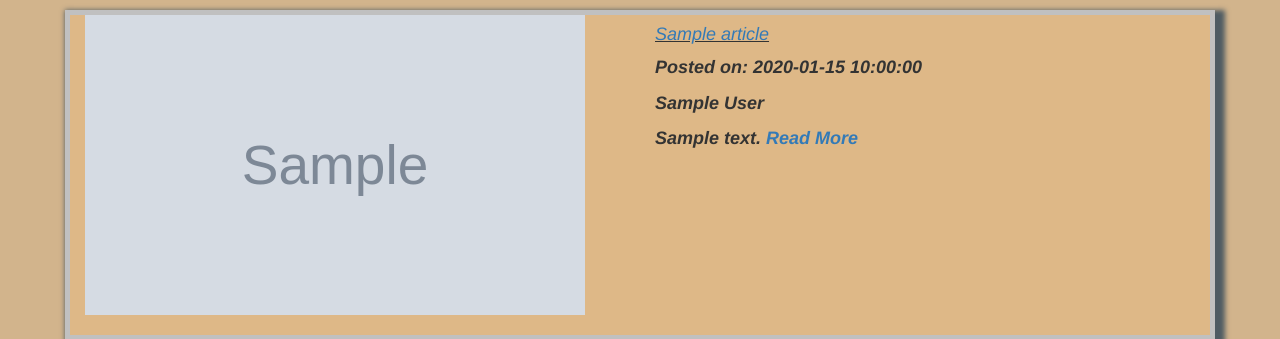
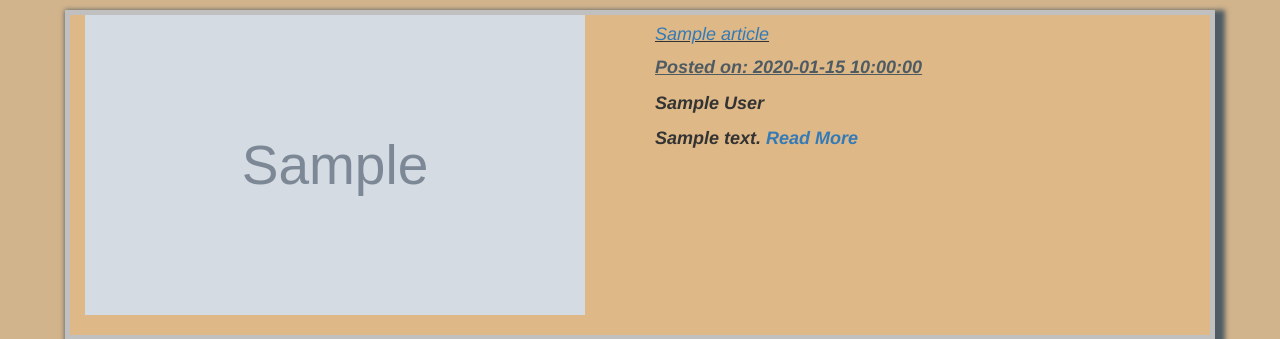
Before and after one commit to MichelAtieno/News-Highlight, a Flask app: template app/templates/articles.html in a window 1280 px wide. Shown: the part 107-446 px from the top of the page. Run offline with Flask 2, Linux system fonts and the light colour scheme; the template is opened without the code that fills it: most values are stand-ins (such as "Sample title", 1, 10 or a date in 2020); grey boxes marked "Sample" are stand-in pictures; some libraries are stand-ins or nearby versions.

Commit message:
Added CSS to articles.html

```diff
--- a/app/templates/articles.html
+++ b/app/templates/articles.html
@@ -46,6 +46,10 @@
             h4 {
                 text-decoration: underline;
             }
+            #date {
+                text-decoration: underline;
+                color:  rgb(78, 91, 99);
+            }
         </style>
     </head>
     <body>
@@ -66,7 +70,7 @@
                 <h4>
                     <a href={{article.url}}> {{article.title}} </a>
                 </h4>
-                <p>Posted on: {{article.publishedAt}}</p>
+                <p id="date">Posted on: {{article.publishedAt}}</p>
                 <p>{{article.author}}</p>
                 <p>{{article.description}}
                     <a href={{article.url}} target="_blank">Read More</a>
```
